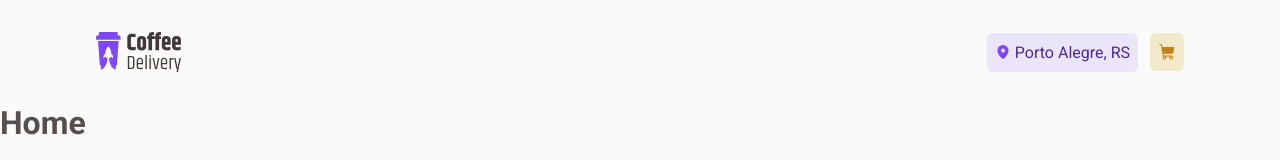
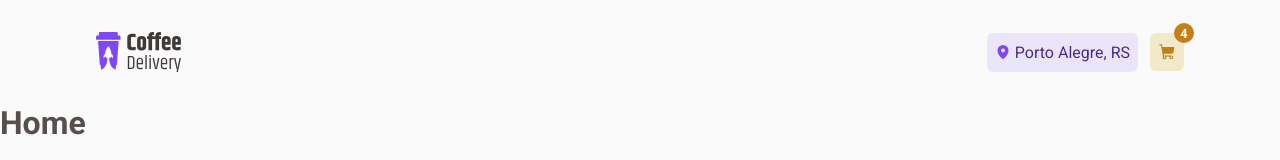
Before and after one commit to RafaelR4mos/ignite-coffee-delivery, a React (Vite) app: page / in a window 1280 px wide. Shown: the top 160 px of the page. Built offline with nearby package versions, Linux system fonts and the light colour scheme.

Commit message:
header styles

```diff
--- a/src/components/Header/Index.tsx
+++ b/src/components/Header/Index.tsx
@@ -1,9 +1,11 @@
 import logo from "../../assets/logo.svg";
 import { MapPin, ShoppingCart } from "@phosphor-icons/react";
-import { ButtonCart, ButtonContainer, HeaderContainer, LocationContainer } from "./styles";
+import { ButtonCart, ButtonContainer, Counter, HeaderContainer, LocationContainer } from "./styles";
 
 
 export function Header() {
+    const itemsAddedToCart = 4;
+
     return (
        <HeaderContainer>
             <img src={logo} alt="logo do coffe delivery com um copo e letras que representam a marca" />
@@ -12,8 +14,9 @@ export function Header() {
                     <MapPin size={16} weight="fill" color="#8047F8" />
                     <span>Porto Alegre, RS</span>
                 </LocationContainer>
-                <ButtonCart color="yellow-light">
+                <ButtonCart color="yellow-light" itemsNumber={1}>
                     <ShoppingCart size={18} weight="fill" color="#C47F17"/>
+                    <Counter isShow={itemsAddedToCart ? true : false}>{itemsAddedToCart}</Counter>
                 </ButtonCart>
             </ButtonContainer>
        </HeaderContainer>
--- a/src/components/Header/styles.ts
+++ b/src/components/Header/styles.ts
@@ -15,9 +15,10 @@ export const ButtonContainer = styled.div`
     gap: 12px;
 `;
 
-export const ButtonCart = styled.div<{ color: string; }>`
+export const ButtonCart = styled.div<{ color: string; itemsNumber?: number; }>`
     cursor: pointer;
 
+    position: relative;
     border-radius: 6px;
     display: flex;
     align-items: center;
@@ -28,6 +29,25 @@ export const ButtonCart = styled.div<{ color: string; }>`
     background-color: ${(props) => props.theme[props.color]};
     color: ${(props) =>  props.color === "purple-light" ? props.theme["purple-dark"] : props.theme["yellow-dark"]
     };
+
+`;
+
+export const Counter = styled.div<{ isShow: boolean }>`
+    display: ${(props) => props.isShow ? "flex" : "none"};
+    align-items: center;
+    justify-content: center;
+
+
+    width: 20px;
+    height: 20px;
+    border-radius: 50%;
+    color: ${(props) => props.theme["white"]};
+    font-size: 0.8rem;
+    background-color: ${(props) => props.theme["yellow-dark"]};
+    font-weight: 700;
+    position: absolute;
+    top: -10px;
+    right: -10px;
 `;
 
 export const LocationContainer = styled(ButtonCart)`
```
